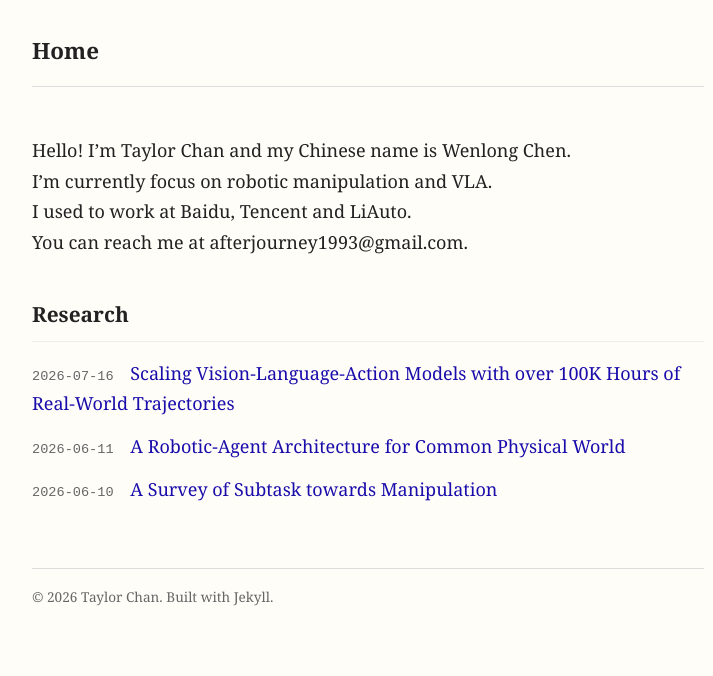
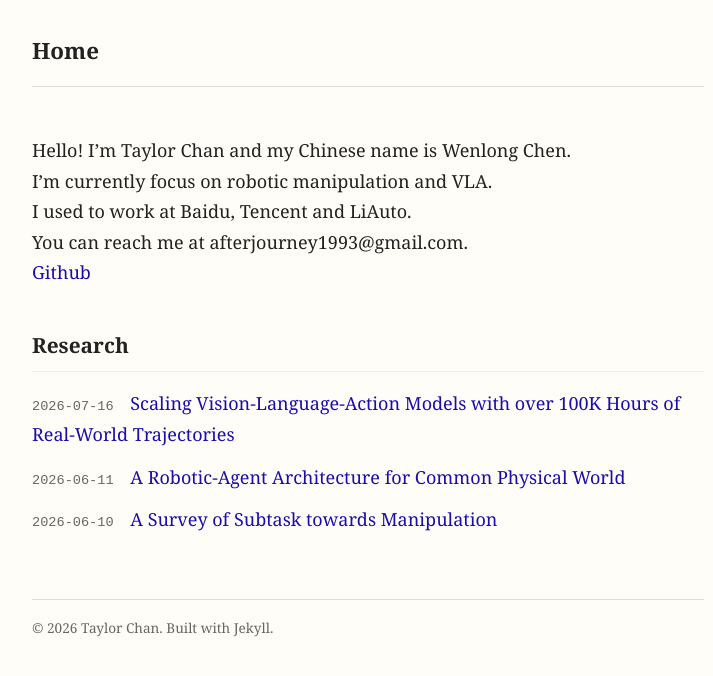
Before and after one commit to fire337/fire337.github.io, a Jekyll site: the page built from index.md, in a window 1280 px wide. Shown: the top 676 px of the page, without its empty margins (272-985 px from the left). Built offline with Jekyll 4.4.1, drawn with Linux system fonts in a browser that asks for light colours.

Commit message:
Update index.md

```diff
--- a/index.md
+++ b/index.md
@@ -7,3 +7,4 @@ Hello! I'm Taylor Chan and my Chinese name is Wenlong Chen.
 I'm currently focus on robotic manipulation and VLA.
 I used to work at Baidu, Tencent and LiAuto.
 You can reach me at afterjourney1993@gmail.com.
+[Github](https://github.com/fire337)
```
